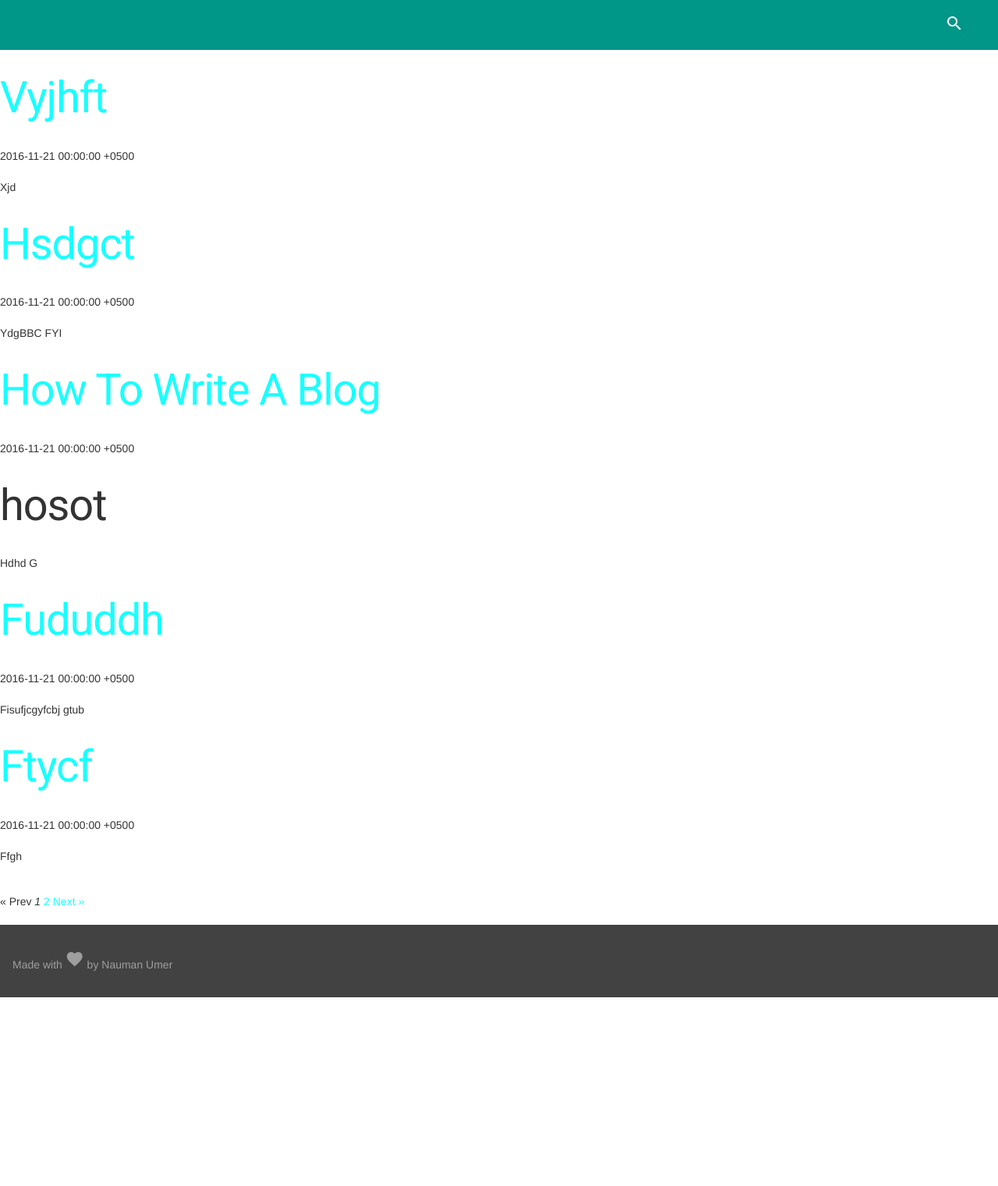
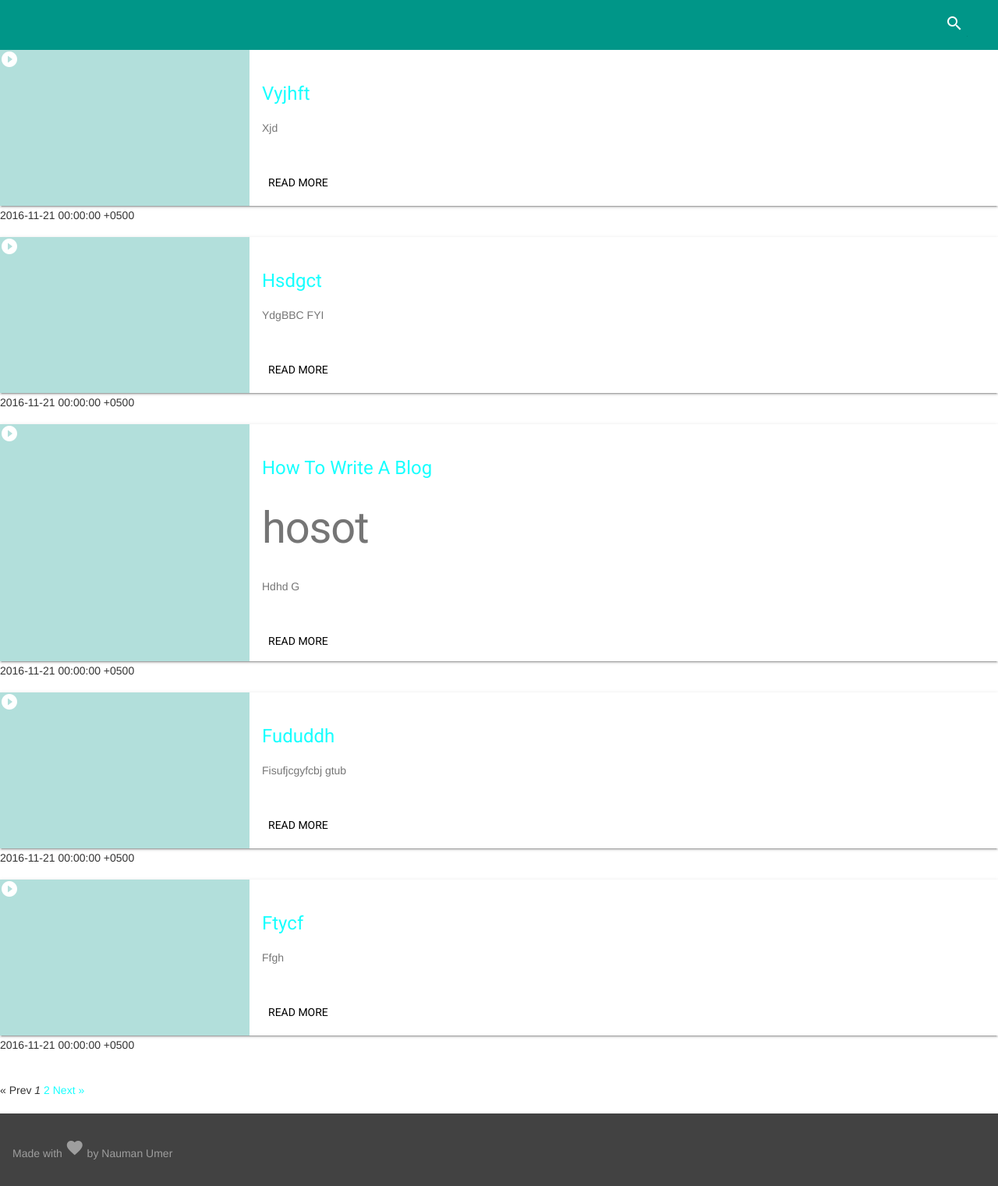
Before and after one commit to nmanumr/nmanumr.com, a Jekyll site: the page built from blog/index.html, in a window 1280 px wide. Shown: the whole page at 78% size. Built offline with Jekyll 4.4.1, drawn with Linux system fonts in a browser that asks for light colours; nearby versions of some CDN libraries; library files that are not in the unit come from our copies; the list of posts is cut into pages by our own code; comment, search, counter and statistics services are not loaded.

Commit message:
Update index.html

```diff
--- a/blog/index.html
+++ b/blog/index.html
@@ -5,13 +5,23 @@
 
 <!-- This loops through the paginated posts -->
 {% for post in paginator.posts %}
-  <h1><a href="{{ post.url }}">{{ post.title }}</a></h1>
+<section class="section--center mdl-grid mdl-grid--no-spacing mdl-shadow--2dp">
+            <header class="section__play-btn mdl-cell mdl-cell--3-col-desktop mdl-cell--2-col-tablet mdl-cell--4-col-phone mdl-color--teal-100 mdl-color-text--white">
+              <i class="material-icons">play_circle_filled</i>
+            </header>
+            <div class="mdl-card mdl-cell mdl-cell--9-col-desktop mdl-cell--6-col-tablet mdl-cell--4-col-phone">
+              <div class="mdl-card__supporting-text">
+                <h4><a href="{{ post.url }}">{{ post.title }}</a></h4>
+                {{ post.content }}
+              </div>
+              <div class="mdl-card__actions">
+                <a href="{{ post.url }}" class="mdl-button">Read More</a>
+              </div>
+            </div>
+           </section>
   <p class="author">
     <span class="date">{{ post.date }}</span>
   </p>
-  <div class="content">
-    {{ post.content }}
-  </div>
 {% endfor %}
 
 {% if paginator.total_pages > 1 %}
```
